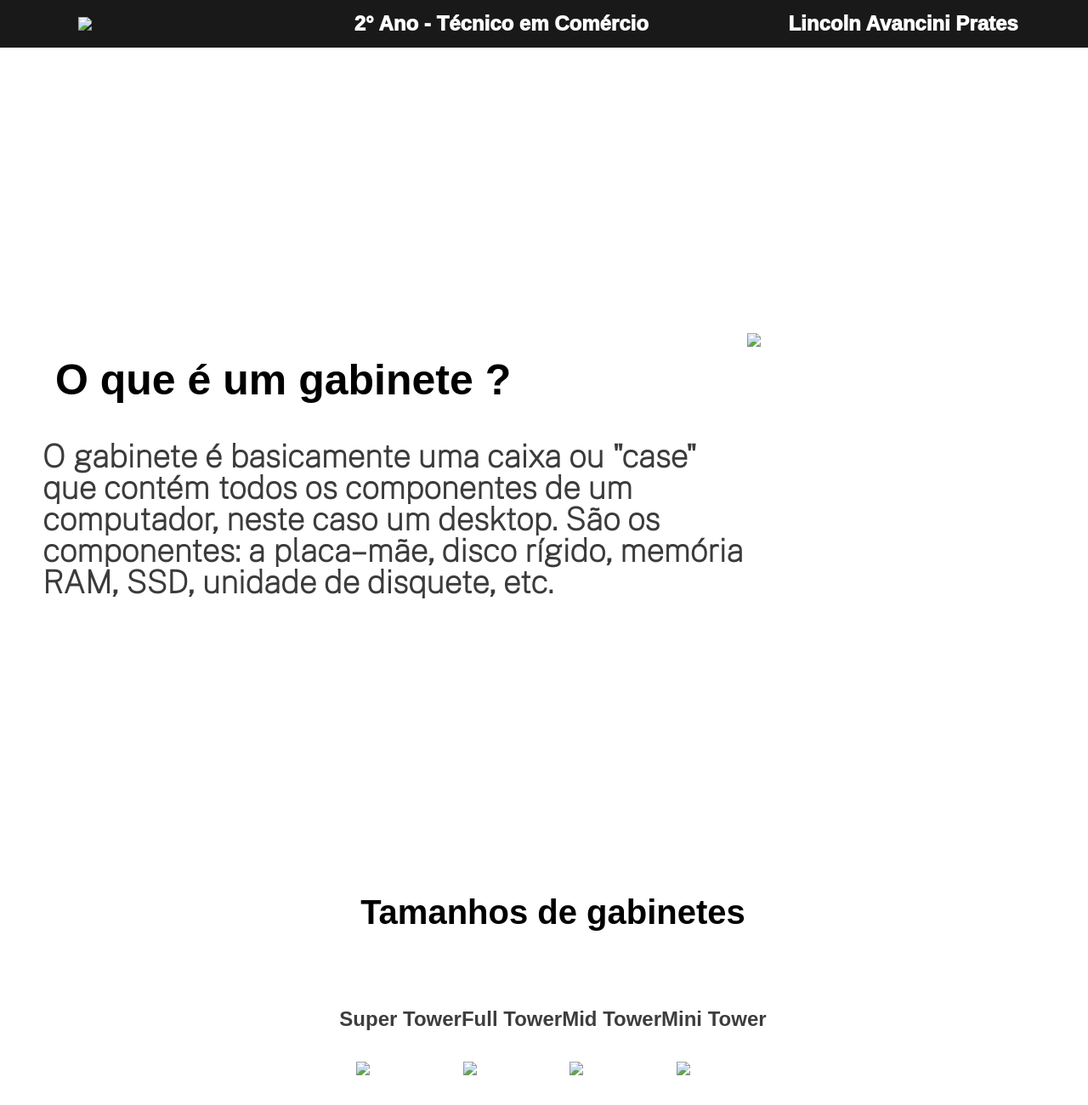
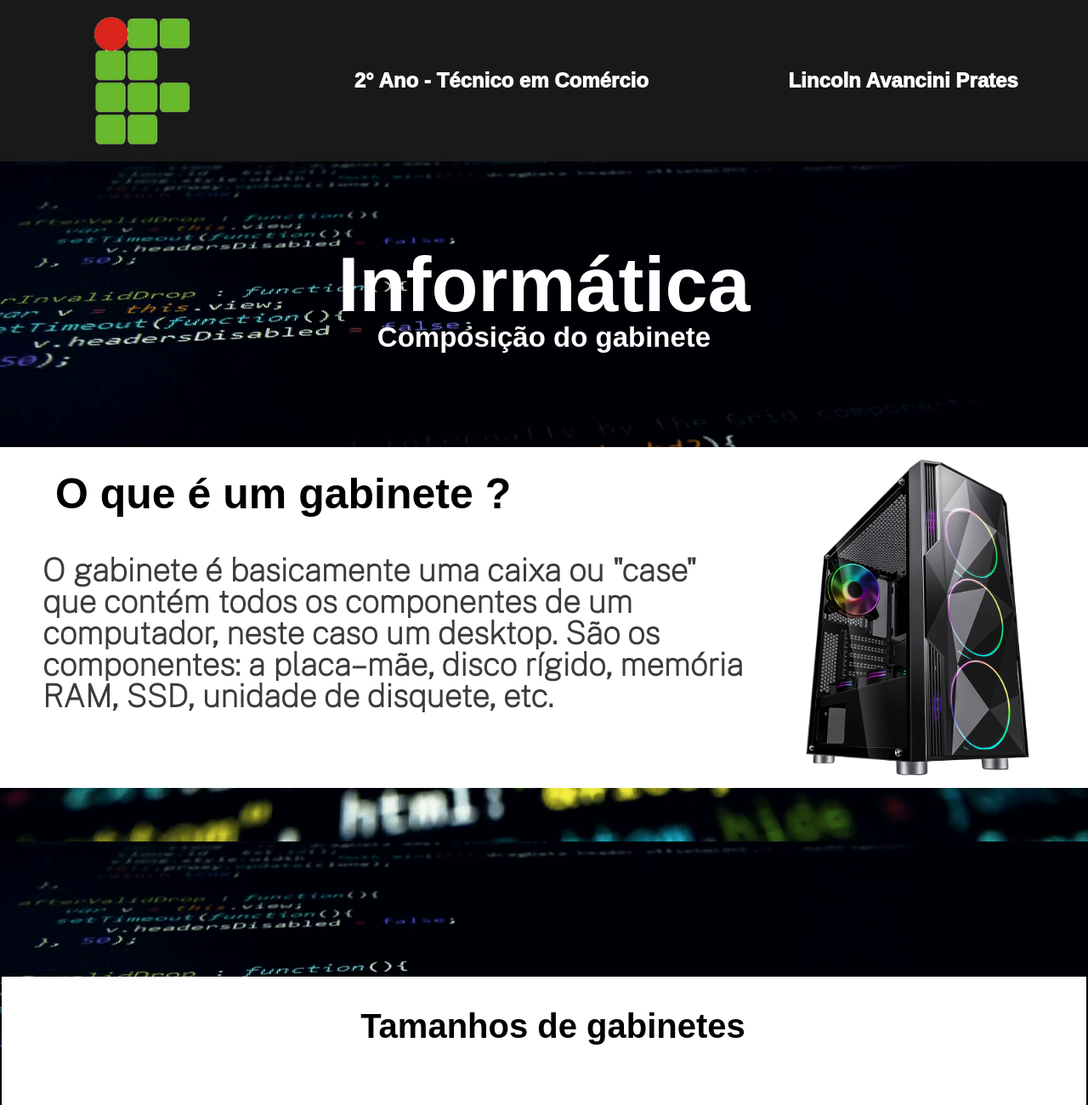
Before and after one commit to lincolnavancini/projetoinformatica-final, a plain HTML site: page index.html in a window 1280 px wide. Shown: the top 1300 px of the page at 85% size. Drawn offline with nearby package versions, Linux system fonts and the light colour scheme.

Commit message:
atualização-do-diretorio-imagens

```diff
--- a/index.html
+++ b/index.html
@@ -6,7 +6,7 @@
     <meta name="viewport" content="width=device-width, initial-scale=1.0">
     <link rel="stylesheet" href="style.css">
     <link rel="stylesheet" href="reset.css">
-    <link rel="shortcut icon" type="imagex/png" href="../projeto-informatica/logo-IFRO-PNG.png">
+    <link rel="shortcut icon" type="imagex/png" href="logo-IFRO-PNG.png">
     <title>2° Ano - Informática</title>
 </head>
 <body>
@@ -14,7 +14,7 @@
     <header class="cabecalho">
 
         <nav>
-            <img class="logo-ifro" src="../projeto-informatica/logo-IFRO-PNG.png">
+            <img class="logo-ifro" src="logo-IFRO-PNG.png">
             <p href="#">2° Ano - Técnico em Comércio </p>
             <p href="#">Lincoln Avancini Prates </p>
         </nav>
@@ -35,7 +35,7 @@
                     a placa–mãe, disco rígido, memória RAM, SSD, unidade de disquete, etc. </p>
             </div>
         <div class="imagem-gabinete">
-            <img class="gabinete" src="../projeto-informatica/gabinete.png">
+            <img class="gabinete" src="gabinete.png">
         </div>
         </div>
 
@@ -51,10 +51,10 @@
                 <p> Mini Tower </p>
             </div>
         <div class="imagens-gabinetes">
-            <img class="super-tower" src="../projeto-informatica/gabinete-super-tower.png">
-            <img class="full-tower" src="../projeto-informatica/gabinete-full-tower.png">
-            <img class="mid-tower" src="../projeto-informatica/gabinete-mid-tower.png">
-            <img class="mini-tower" src="../projeto-informatica/gabinete-mini-tower.png">
+            <img class="super-tower" src="gabinete-super-tower.png">
+            <img class="full-tower" src="gabinete-full-tower.png">
+            <img class="mid-tower" src="gabinete-mid-tower.png">
+            <img class="mini-tower" src="gabinete-mini-tower.png">
             </div>
     </section>
 
@@ -62,7 +62,7 @@
         <div class="div-baias-gabinete">
             <h1> Baias do gabinete </h1>
             <p> As baias são compartimentos que guardam os componentes responsáveis por armazenar toda a informação da maquina. </p>
-            <img class="gabinete-baias" src="../projeto-informatica/gabinete-aberto.jpg">
+            <img class="gabinete-baias" src="gabinete-aberto.jpg">
         </div>
     </section>
     <br><br><br><br><br><br><br><br><br><br>
@@ -75,9 +75,9 @@
             <p> Vidro temperado </p>
             </div>
             <div class="imagens-gabinetes">
-            <img class="vidro-acrilico" src="../projeto-informatica/gabinete-tampa-acrilico.png">
-            <img class="vidro-metal" src="../projeto-informatica/gabinete-tampa-metal.png">
-            <img class="vidro-vidro" src="../projeto-informatica/gabinete-tampa-vidro.jpg">
+            <img class="vidro-acrilico" src="gabinete-tampa-acrilico.png">
+            <img class="vidro-metal" src="gabinete-tampa-metal.png">
+            <img class="vidro-vidro" src="gabinete-tampa-vidro.jpg">
         </div>
     </section>
 
--- a/style.css
+++ b/style.css
@@ -43,7 +43,7 @@ main {
 }
 
 main {
-    background-image: url(../projeto-informatica/fundo-site.jpg);
+    background-image: url(fundo-site.jpg);
     background-position: center;
     background-repeat: no-repeat;
     background-attachment: fixed;
```
